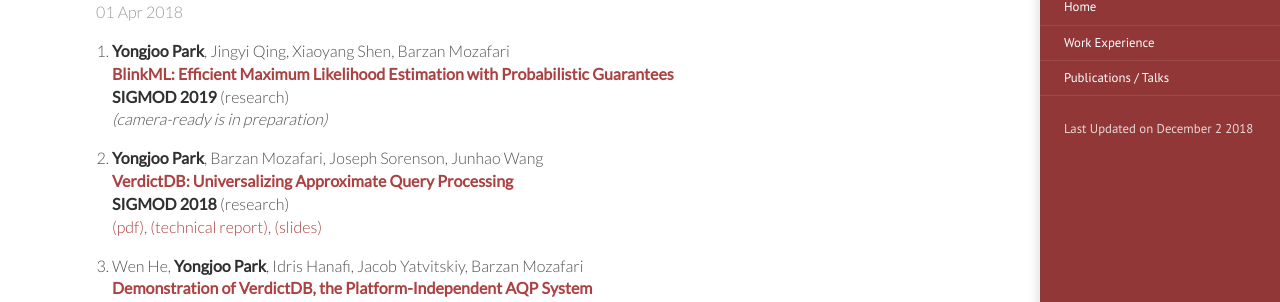
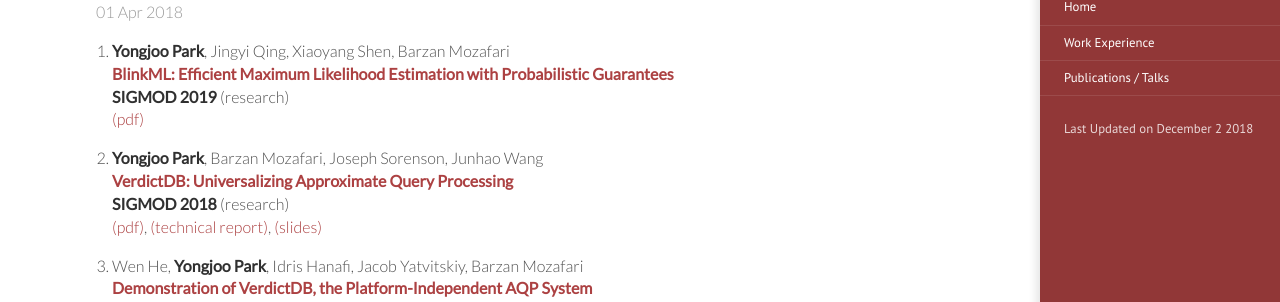
Before and after one commit to pyongjoo/pyongjoo.github.io, a Jekyll site: the page built from _texts/2018-04-01-publication.md, in a window 1280 px wide and 1231 px high. Shown: the part 150-452 px from the top of the window. Built offline with Jekyll 4.4.1, drawn with Linux system fonts in a browser that asks for light colours.

Commit message:
Update 2018-04-01-publication.md

```diff
--- a/_texts/2018-04-01-publication.md
+++ b/_texts/2018-04-01-publication.md
@@ -7,7 +7,7 @@
 1. **Yongjoo Park**, Jingyi Qing, Xiaoyang Shen, Barzan Mozafari
    **[BlinkML: Efficient Maximum Likelihood Estimation with Probabilistic Guarantees](http://sigmod2019.org/)**
    **SIGMOD 2019** (research)
-   *(camera-ready is in preparation)*
+   [(pdf)]({{ site.url }}/resources/blinkml_sigmod19_pdf.pdf)
 
 1. **Yongjoo Park**, Barzan Mozafari, Joseph Sorenson, Junhao Wang
    **[VerdictDB: Universalizing Approximate Query Processing](https://dl.acm.org/citation.cfm?id=3196905)**
```
